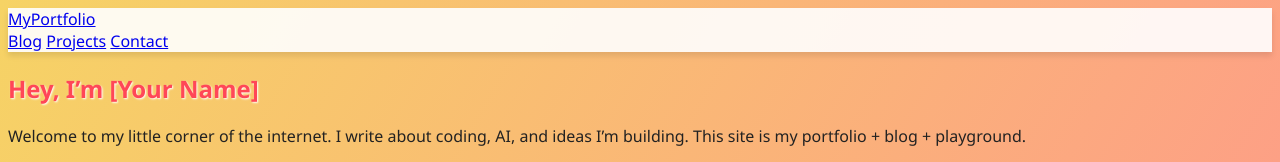
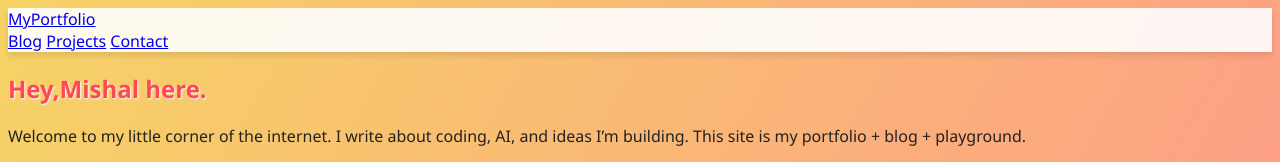
Before and after one commit to bigmish-dev/mish.github.io, a plain HTML site: page index.html in a window 1280 px wide. Shown: the top 162 px of the page. Drawn offline with Linux system fonts and the light colour scheme.

Commit message:
Update index.html

```diff
--- a/index.html
+++ b/index.html
@@ -20,7 +20,7 @@
 
   <main class="container">
     <section class="home">
-      <h1>Hey, I’m [Your Name]</h1>
+      <h1>Hey,Mishal here. </h1>
       <p>Welcome to my little corner of the internet. I write about coding, AI, and ideas I’m building. This site is my portfolio + blog + playground.</p>
     </section>
   </main>
```
